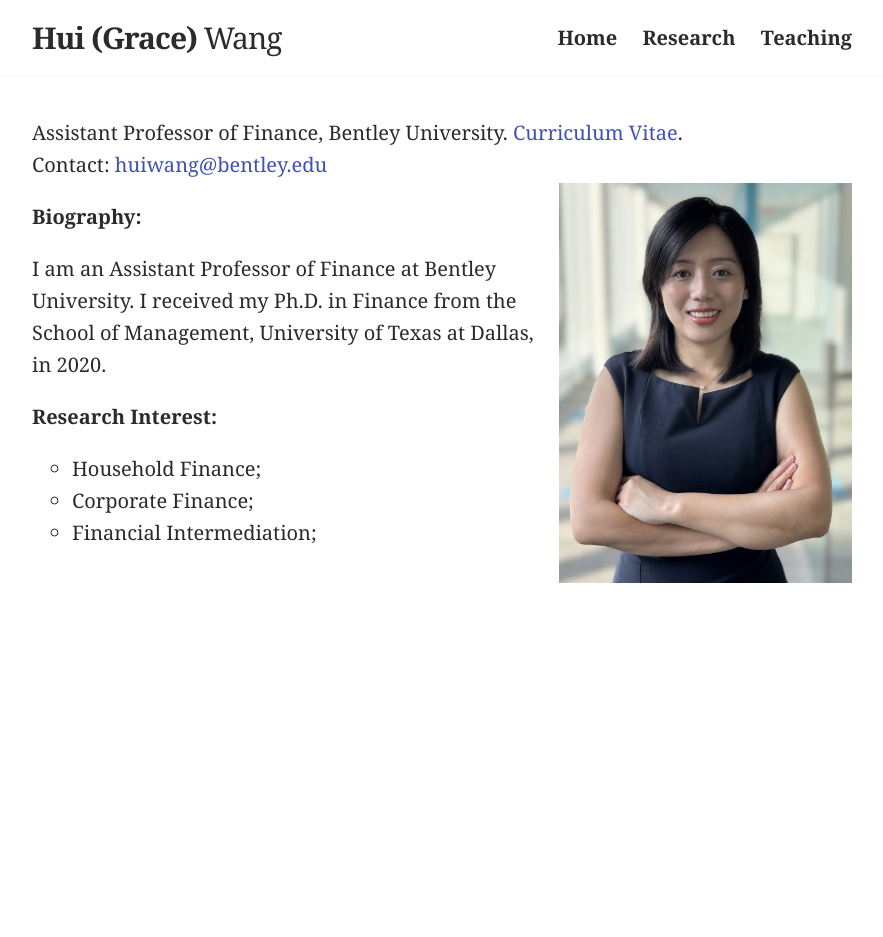
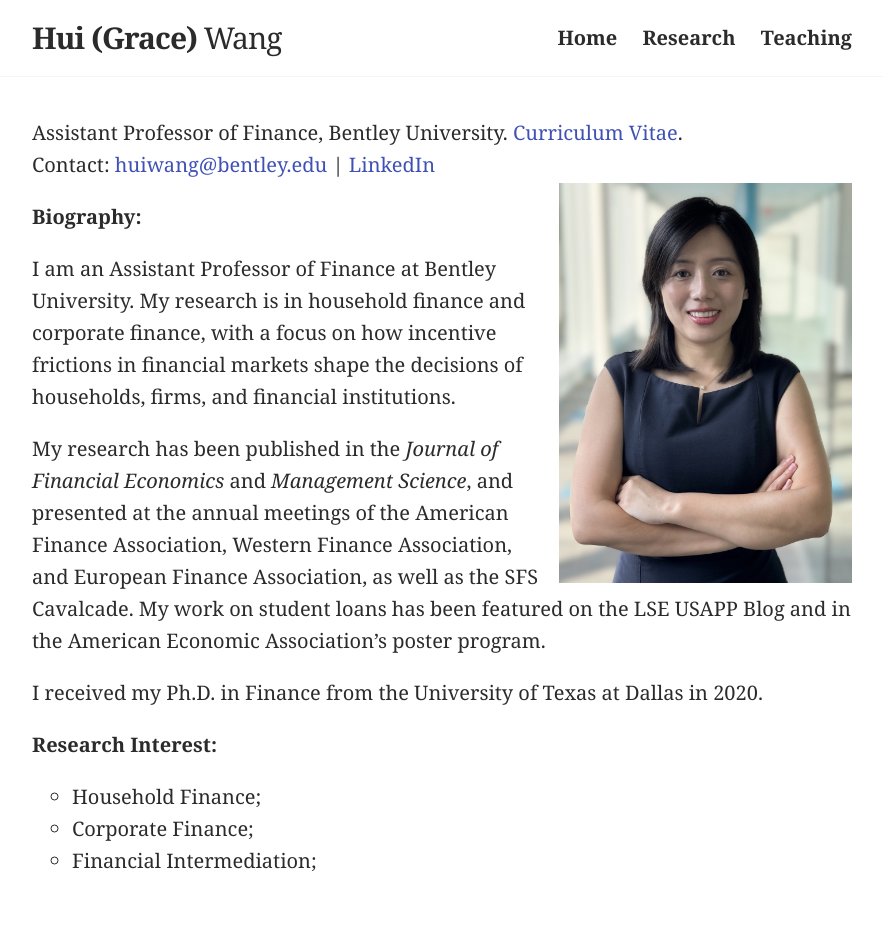
Before and after one commit to huigracewang/homepage, a Jekyll site: the page built from index.md, in a window 1280 px wide. Shown: the whole page, without its empty margins (198-1081 px from the left). Built offline with Jekyll 4.4.1, drawn with Linux system fonts in a browser that asks for light colours; before the commit the page ends 900 px from its top, so only the background shows below that.

Commit message:
Fuller home page bio, LinkedIn link, justified abstracts
Co-Authored-By: Claude Fable 5.2 <noreply@anthropic.com>
Claude-Session: https://claude.ai/code/session_01SsMRf8sYxy99GWk8V7n4VF

```diff
--- a/_layouts/home.html
+++ b/_layouts/home.html
@@ -7,7 +7,7 @@
 
     <div class="page-content">
       <div class="wrapper">
-        <p>Assistant Professor of Finance, Bentley University. <a href="https://www.dropbox.com/scl/fi/h3tu3eqjl555wwzo7s8z6/CV_Hui-Grace-Wang.pdf?rlkey=69xfz55z4uci7sis107e93jqc&dl=0" target="_blank">Curriculum Vitae</a>.<br/>Contact: <a href="mailto:huiwang@bentley.edu" target="_blank">huiwang@bentley.edu</a><br/>
+        <p>Assistant Professor of Finance, Bentley University. <a href="https://www.dropbox.com/scl/fi/h3tu3eqjl555wwzo7s8z6/CV_Hui-Grace-Wang.pdf?rlkey=69xfz55z4uci7sis107e93jqc&dl=0" target="_blank">Curriculum Vitae</a>.<br/>Contact: <a href="mailto:huiwang@bentley.edu" target="_blank">huiwang@bentley.edu</a> | <a href="https://www.linkedin.com/in/hui-wang-1024/" target="_blank">LinkedIn</a><br/>
         </p>
 
         <div class="home">
--- a/_sass/_work.scss
+++ b/_sass/_work.scss
@@ -10,3 +10,11 @@
   width: 175px;
   height: 175px;
 }
+
+.work-item details {
+  text-align: justify;
+}
+
+.work-item details summary {
+  text-align: left;
+}
--- a/index.md
+++ b/index.md
@@ -6,7 +6,11 @@ profile_picture:
 ---
 <strong style="color:#2b2b2b">Biography:</strong>
 
-I am an Assistant Professor of Finance at Bentley University. I received my Ph.D. in Finance from the School of Management, University of Texas at Dallas, in 2020.
+I am an Assistant Professor of Finance at Bentley University. My research is in household finance and corporate finance, with a focus on how incentive frictions in financial markets shape the decisions of households, firms, and financial institutions.
+
+My research has been published in the <i>Journal of Financial Economics</i> and <i>Management Science</i>, and presented at the annual meetings of the American Finance Association, Western Finance Association, and European Finance Association, as well as the SFS Cavalcade. My work on student loans has been featured on the LSE USAPP Blog and in the American Economic Association’s poster program.
+
+I received my Ph.D. in Finance from the University of Texas at Dallas in 2020.
 
 <strong style="color:#2b2b2b">Research Interest:</strong>
 <ul>
```
